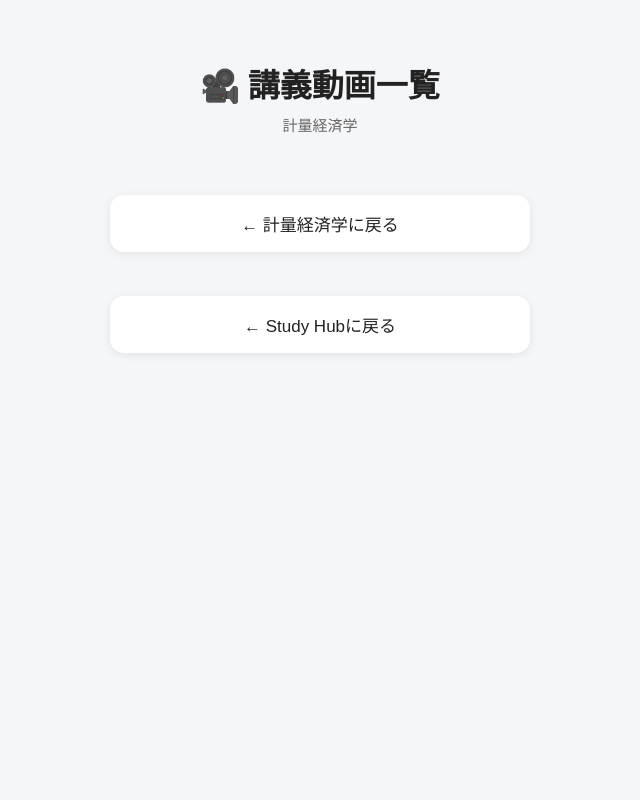
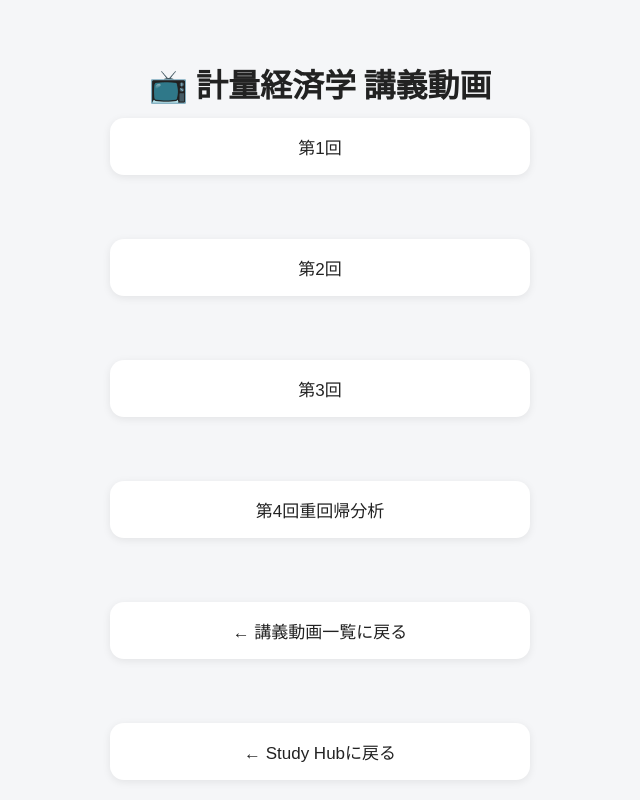
Before and after one commit to Takumi7777777/StudyHub, a plain HTML site: page pages/lecture.html in a window 1280 px wide. Shown: the whole page, without its empty margins (320-960 px from the left). Drawn offline with Linux system fonts and the light colour scheme.

Commit message:
Update lecture.html

```diff
--- a/pages/lecture.html
+++ b/pages/lecture.html
@@ -5,33 +5,49 @@
     <meta charset="UTF-8">
     <meta name="viewport" content="width=device-width, initial-scale=1.0">
 
-    <title>講義動画 | 計量経済学</title>
+    <title>講義動画一覧 | 計量経済学</title>
 
     <link rel="stylesheet" href="../css/style.css">
 </head>
 
 <body>
 
-    <h1>🎥 講義動画一覧</h1>
+    <h1>📺 計量経済学 講義動画</h1>
 
-    <p>計量経済学</p>
-
-    <div id="lectures"></div>
-
-    <br>
-
-    <button onclick="location.href='econometrics.html'">
-        ← 計量経済学に戻る
+    <button onclick="window.open('https://notebook.google.com/notebook/a2fbb17c-dae3-45be-a444-6aafbf430eb3/artifact/0f029699-f843-4428-a586-0c7575696899?utm_source=nlm_web_share&utm_medium=google_oo&utm_campaign=art_share_1&utm_content=&utm_smc=nlm_web_share_google_oo_art_share_1_', '_blank')">
+        第1回
     </button>
 
-    <br>
+    <br><br>
+
+    <button onclick="window.open('https://www.youtube.com/watch?v=XXXXXXXX', '_blank')">
+        第2回
+    </button>
+
+    <br><br>
+
+    <button onclick="window.open('https://www.youtube.com/watch?v=XXXXXXXX', '_blank')">
+        第3回
+    </button>
+
+    <br><br>
+
+    <button onclick="window.open('https://www.youtube.com/watch?v=XXXXXXXX', '_blank')">
+        第4回重回帰分析
+    </button>
+
+    <br><br>
+
+    <button onclick="location.href='econometrics-videos.html'">
+        ← 講義動画一覧に戻る
+    </button>
+
+    <br><br>
 
     <button onclick="location.href='../index.html'">
         ← Study Hubに戻る
     </button>
 
-    <script src="../js/script.js"></script>
-
 </body>
 
 </html>
```
